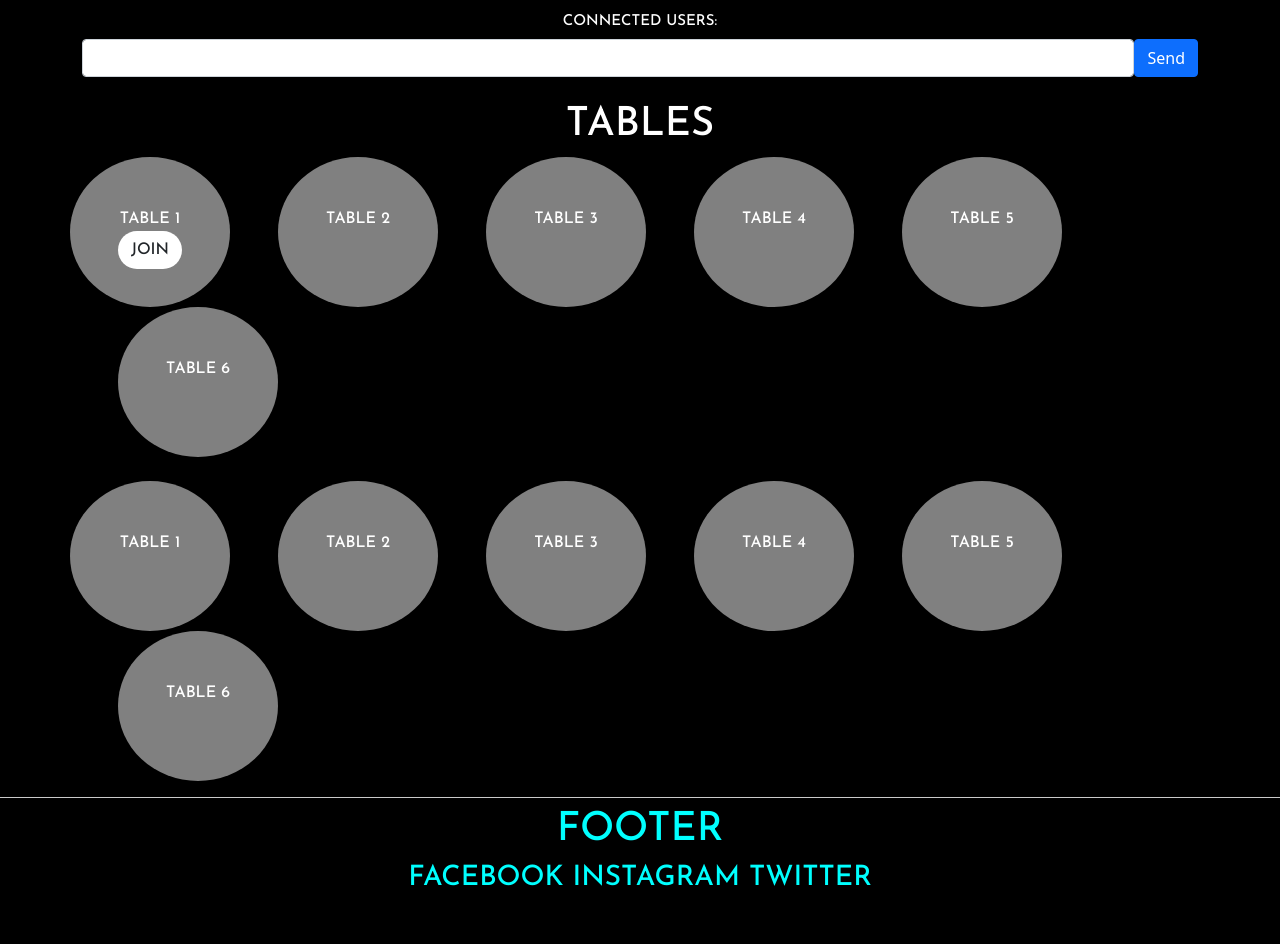
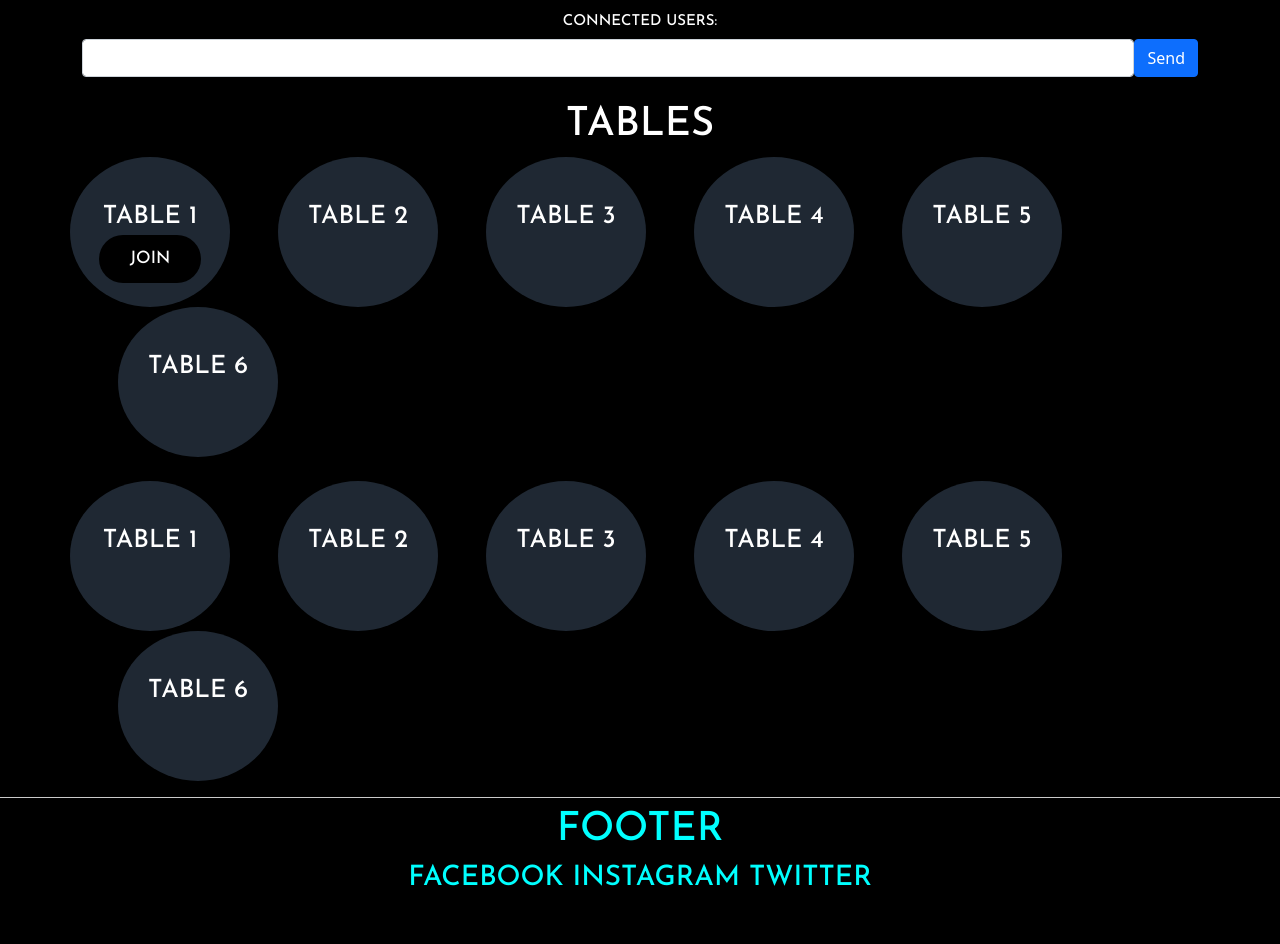
Before and after one commit to hansgsingh/inuman, a Flask app: page /1 in a window 1280 px wide. Shown: the part 1086-2030 px from the top of the page. Run offline with Flask 2, Linux system fonts and the light colour scheme; a user stored in the database is signed in; data comes from the database, SQL or seed files in the repository; some libraries are stand-ins or nearby versions.

Commit message:
show_server.css

```diff
--- a/app/package/static/styles/show_server.css
+++ b/app/package/static/styles/show_server.css
@@ -78,26 +78,30 @@ body, html {
 }
 
 .join-table {
-    border-radius: 20px;
-    padding: 10 5 10;
-    background-color: white;
+    border-radius: 40px;
+    padding: 10px 30px;
+    background-color: black;
+    color: white;
+    font-size: 17px;
+
 }
 
 .join-table:hover {
-    background-color: black;
-    color: white;
+    background-color: white;
 }
 
 .round {
     border-radius: 100%;
     height: 150px;
     width: 160px;
-    background-color: grey;
+    background-color: #1F2833;
+
 }
 
 .round-text {
-    padding: 30px;
-    margin-top: 20px;
+    margin-top: 30%;
+    font-size: 25px;
+
 }
 
 .round-text a {
```
